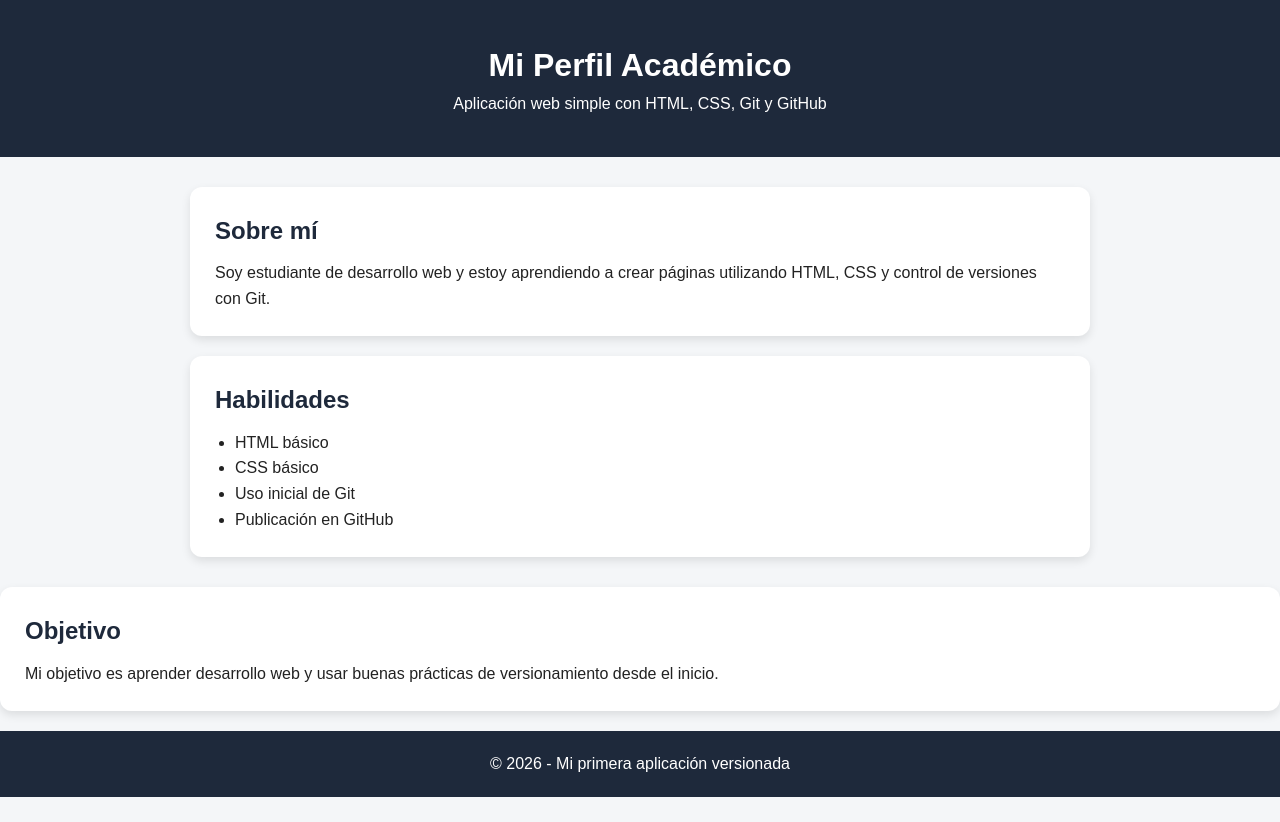
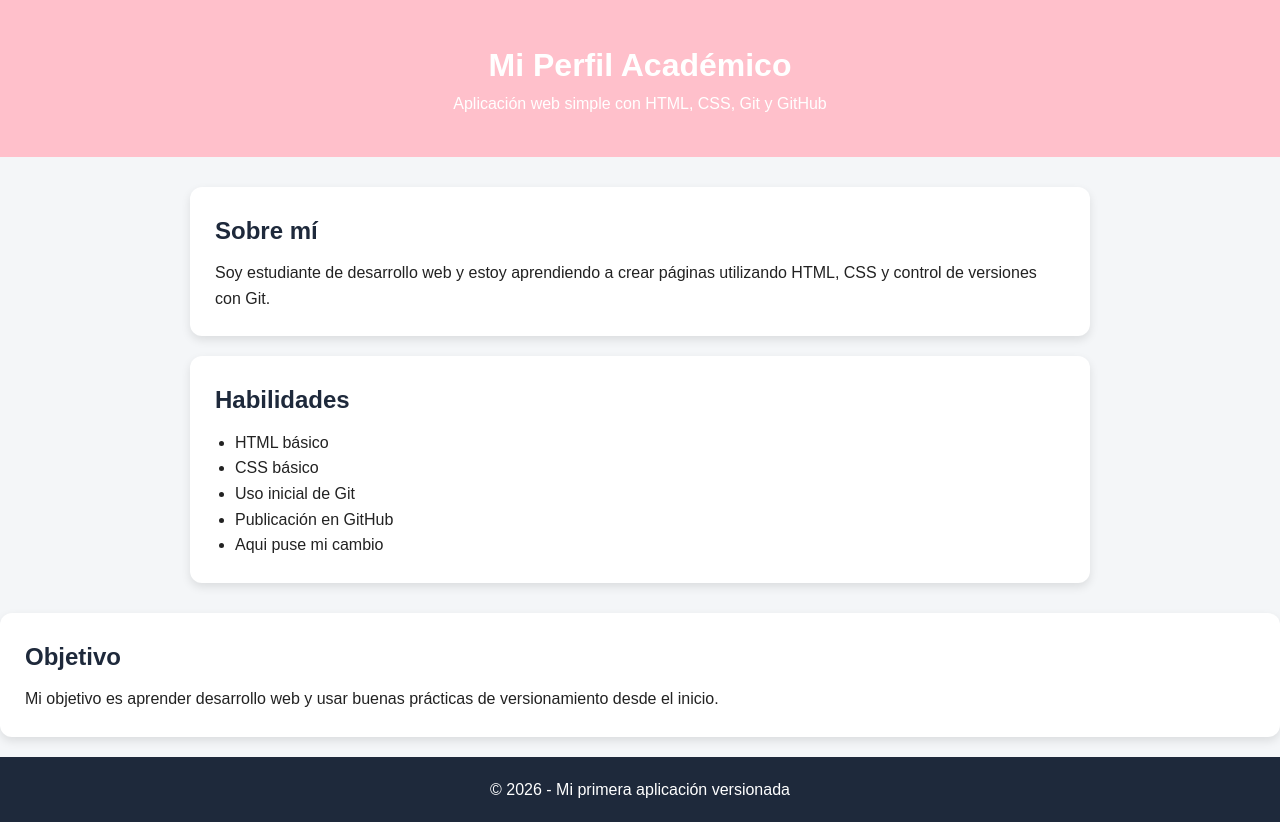
Before and after one commit to viterialexis12-design/ViteriAlexis_22mayo, a plain HTML site: page index.html in a window 1280 px wide. Before the commit the page ends 800 px from the top, so only its background shows below. Drawn offline with Linux system fonts and the light colour scheme.

Commit message:
Se actualizó diseño y habilidades

```diff
--- a/css/estilos.css
+++ b/css/estilos.css
@@ -10,7 +10,7 @@ color: #222;
 line-height: 1.6;
 }
 .encabezado {
-background-color: #1e293b;
+background-color: pink;
 color: white;
 text-align: center;
 padding: 40px 20px;
--- a/index.html
+++ b/index.html
@@ -26,6 +26,7 @@ utilizando HTML, CSS y control de versiones con Git.
 <li>CSS básico</li>
 <li>Uso inicial de Git</li>
 <li>Publicación en GitHub</li>
+<li>Aqui puse mi cambio</li>
 </ul>
 </section>
 </main>
```
